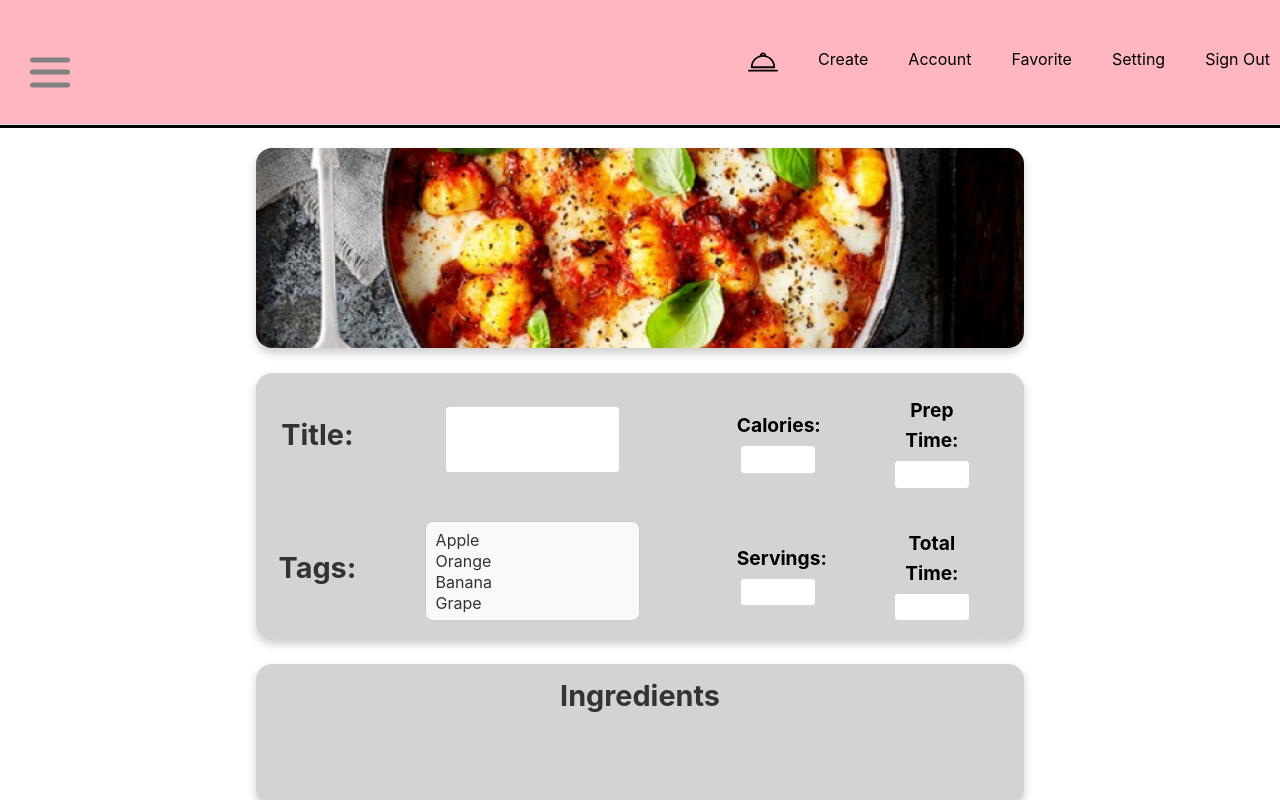
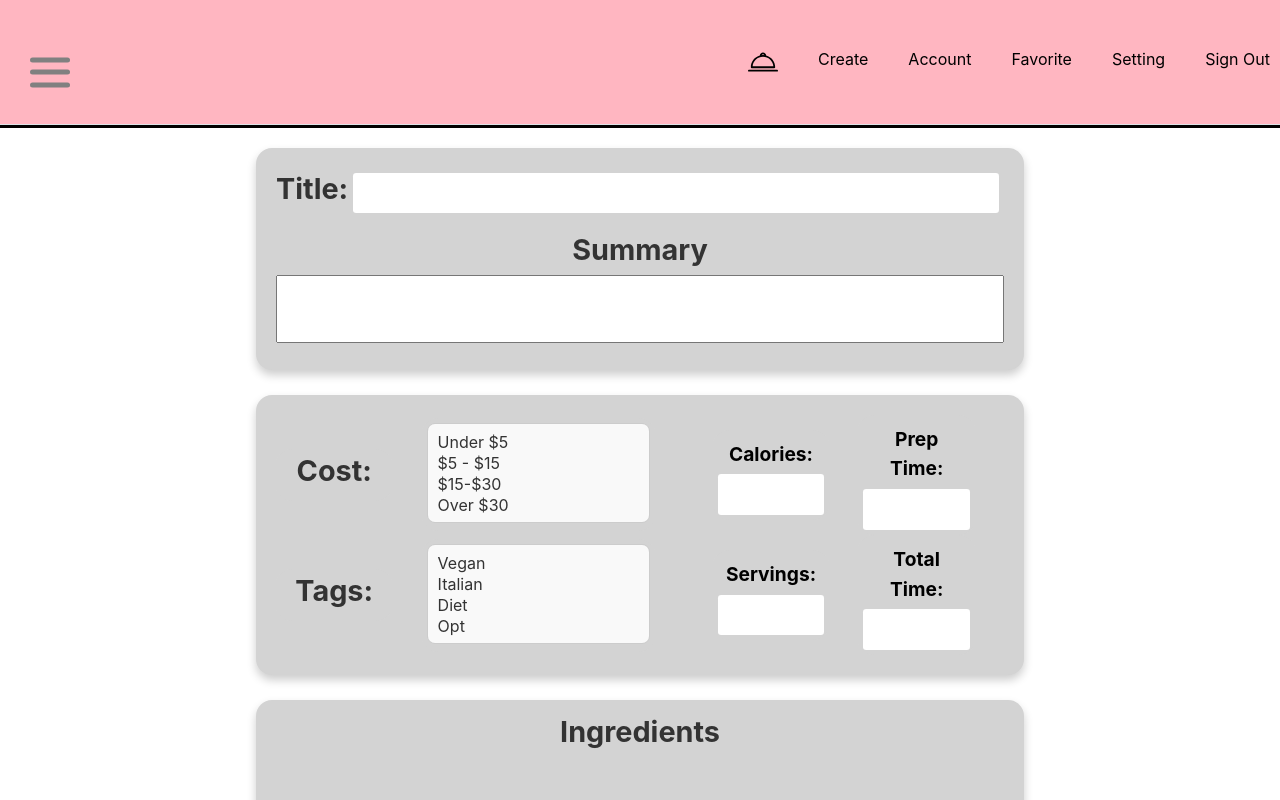
Before and after one commit to nguyenjh/CSE-110-Group-11, a React (Vite) app in the folder my-app/client/: page /create in a window 1280 px wide. Shown: the top 800 px of the page. Built offline with nearby package versions, Linux system fonts and the light colour scheme.

Commit message:
Create constants related to hardcoded filter options, added fields to post creation form (not yet integrated with context/db)

```diff
--- a/my-app/client/src/components/PostCreationPage/IngredientsList.tsx
+++ b/my-app/client/src/components/PostCreationPage/IngredientsList.tsx
@@ -11,6 +11,7 @@ function IngredientsList() {
   const removeIngredient = (index:number) => {
     setIngredients(ingredients.filter((_, i) => i !== index));
   };
+
   return (
     <div id="ingredients">
       <div>
@@ -19,6 +20,8 @@ function IngredientsList() {
           {ingredients.map((input, index) => (
             <div key={index}>
               <input
+
+                className="long-text-input"
                 type="text"
                 value={input}
                 onChange={(e) => {
--- a/my-app/client/src/components/PostCreationPage/RecipeAdditionalPhoto.tsx
+++ b/my-app/client/src/components/PostCreationPage/RecipeAdditionalPhoto.tsx
@@ -1,9 +1,8 @@
-import React from 'react';
-
+// TODO: hidden until photos can be handled
 function RecipeAdditionalPhoto() {
 
     return (
-        <div id='photo-upload'>
+        <div id='photo-upload' hidden>
             <h2>Upload Additional Photos</h2>
             <input type='file' accept=".jpg, .jpeg, .png"/>
         </div>
--- a/my-app/client/src/components/PostCreationPage/RecipeBanner.tsx
+++ b/my-app/client/src/components/PostCreationPage/RecipeBanner.tsx
@@ -1,7 +1,6 @@
-import React from "react";
-
+// TODO: hidden until photos can be handled
 function RecipeBanner() {
-  return <div id="recipe-banner"></div>;
+  return <div id="recipe-banner" hidden></div>;
 }
 
 export default RecipeBanner;
--- a/my-app/client/src/components/PostCreationPage/RecipeSummary.tsx
+++ b/my-app/client/src/components/PostCreationPage/RecipeDetails.tsx
@@ -1,7 +1,8 @@
 import {useContext} from "react";
 import { recipeContext } from "../../context/RecipeContext";
+import { priceRanges, suggestTag } from "../../constants/constants";
 
-function RecipeSummary() {
+function RecipeDetails() {
   const context = useContext(recipeContext);
   if (!context) {
     throw new Error('Component must be used within a RecipeProvider');
@@ -9,30 +10,31 @@ function RecipeSummary() {
   const { recipeForm, setRecipeForm } = context;
 
   return (
-    <div id="recipe-summary">
-      <div id="recipe-title">
-        <h2>Title:</h2>
+    <div id="recipe-details">
+      <div id="recipe-cost">
+        <h2>Cost:</h2>
       </div>
-      <div id='recipe-title-input' className="large-input-field">
-        <input type="text"
-        required
-        value = {recipeForm.name}
-        onChange = {(e) => setRecipeForm({...recipeForm, name: e.target.value})}/>
+      <div id="recipe-cost-input">
+        <select name="tags" className="multiple-selector" multiple>
+            {priceRanges.map((item, index) => (
+              <option data-testid={`price-option-${index}`} key={index} label={item}>{item}</option>
+          ))}
+        </select>
       </div>
       <div id="recipe-tags">
         <h2>Tags:</h2>
       </div>
       <div id="tag-selection" className="large-input-field">
-        <select name="tags" multiple>
-          <option value="apple">Apple</option>
-          <option value="orange">Orange</option>
-          <option value="banana">Banana</option>
-          <option value="grape">Grape</option>
+        <select name="tags" className="multiple-selector" multiple>
+          {suggestTag.map((item, index) => (
+            <option data-testid={`tag-${index}`} key={index} label={item}>{item}</option>
+          ))}
         </select>
       </div>
       <div>
         <label htmlFor="calories">Calories:</label>
         <input type="number"
+        id="calories"
         required
         value = {recipeForm.calories === 0 ? '' : recipeForm.calories}
         onChange = {(e) => setRecipeForm({...recipeForm, calories: Number(e.target.value)})}/>
@@ -40,6 +42,7 @@ function RecipeSummary() {
       <div>
         <label htmlFor="prep-time">Prep Time:</label>
         <input type="number"
+        id="prep-time"
         required
         value = {recipeForm.prep_time === 0 ? '' : recipeForm.prep_time}
         onChange = {(e) => setRecipeForm({...recipeForm, prep_time: Number(e.target.value)})}/>
@@ -47,6 +50,7 @@ function RecipeSummary() {
       <div>
         <label htmlFor="servings">Servings:</label>
         <input type="number"
+        id="servings"
         required
         value = {recipeForm.serving === 0 ? '' : recipeForm.serving}
         onChange = {(e) => setRecipeForm({...recipeForm, serving: Number(e.target.value)})}/>
@@ -54,6 +58,7 @@ function RecipeSummary() {
       <div>
         <label htmlFor="total-time">Total Time:</label>
         <input type="number"
+        id="total-time"
         required
         value = {recipeForm.estimated_total_time === 0 ? '' : recipeForm.estimated_total_time}
         onChange = {(e) => setRecipeForm({...recipeForm, estimated_total_time: Number(e.target.value)})}/>
@@ -62,4 +67,4 @@ function RecipeSummary() {
   );
 }
 
-export default RecipeSummary;
+export default RecipeDetails;
--- /dev/null
+++ b/my-app/client/src/components/PostCreationPage/RecipeMain.tsx
@@ -0,0 +1,44 @@
+import { ChangeEvent, useContext, useRef } from "react";
+import { recipeContext } from "../../context/RecipeContext";
+
+function RecipeMain() {
+    const context = useContext(recipeContext);
+    if (!context) {
+        throw new Error('Component must be used within a RecipeProvider');
+    }
+    const { recipeForm, setRecipeForm } = context;
+
+    // Use a ref to access the textarea DOM element
+    const textareaRef = useRef<HTMLTextAreaElement | null>(null);
+
+    // Handle dynamic height adjustment
+    const handleInput = (event: ChangeEvent<HTMLTextAreaElement>) => {
+        const textarea = textareaRef.current;
+        if (textarea) {
+        textarea.style.height = 'auto'; // Reset height to allow shrinking
+        textarea.style.height = `${textarea.scrollHeight}px`; // Set height to fit content
+        }
+    };
+
+    return(
+        <div id="recipe-main">
+            <div id='recipe-title' className="large-input-field">
+                <label htmlFor="recipe-title-input"><h2>Title:</h2></label>
+                <input type="text"
+                id="recipe-title-input"
+                value = {recipeForm.name}
+                onChange = {(e) => setRecipeForm({...recipeForm, name: e.target.value})}
+                required/>
+            </div>
+            <div id='recipe-summary' className="large-input-field">
+                <label htmlFor="recipe-summary-input"><h2>Summary</h2></label>
+                <textarea
+                id="recipe-summary-input"
+                ref={textareaRef}
+                onInput={handleInput}  />
+            </div>
+        </div>
+    )
+}
+
+export default RecipeMain;
--- a/my-app/client/src/constants/constants.tsx
+++ b/my-app/client/src/constants/constants.tsx
@@ -1,3 +1,15 @@
 export const suggestTag = [
-"Vegan", "Italian", "Diet", "Opt"
+    "Vegan", "Italian", "Diet", "Opt"
 ];
+
+export const priceRanges = [
+    "Under $5", "$5 - $15", "$15-$30", "Over $30"
+]
+
+export const calorieRanges = [
+    "Under 50 kcal", "50-150 kcal", "Over 150 kcal"
+]
+
+export const timeRanges = [
+    "Under 10 mins", "10-30 mins", "Over 30 mins"
+]
--- a/my-app/client/src/css/PostCreation.css
+++ b/my-app/client/src/css/PostCreation.css
@@ -1,5 +1,13 @@
 body {
   text-align: center;
+}
+
+input {
+  width: 100%; /* Ensure the input field stretches inside its parent */
+  border-radius: 0.2rem;
+  border: none;
+  padding: 8px;
+  font-size: 16px;
 }
 
 /* Page main content formatting */
@@ -29,17 +37,16 @@ body {
   height: 50px;
 }
 
-#create-recipe input {
-  width: 80%; /* Ensure the input field stretches inside its parent */
-  border-radius: .2rem;
-  border: none;
+.long-text-input {
+  width: 90%;
 }
 
 .large-input-field {
   align-self: center; /* align the text field vertically within div */
 }
 
-#create-recipe ul, ol {
+#create-recipe ul,
+ol {
   width: 100%;
   justify-self: center;
   text-align: left;
@@ -58,36 +65,63 @@ body {
   background-position: center;
 }
 
+/* Recipe title and summary component */
+#recipe-main {
+  height: minmax(200px, auto);
+  padding: 20px;
+}
+
+#recipe-title {
+  align-items: center;
+  display: flex;
+  justify-content: left;
+}
+
+#recipe-title input {
+  width: stretch;
+}
+
+#recipe-summary {
+  padding-top: 15px;
+}
+
+#recipe-summary textarea {
+  width: 100%;
+  resize: none;
+  padding: 8px;
+  font-size: 16px;
+}
+
 /* Recipe summary fields component */
-#recipe-summary {
+#recipe-details {
   /* min 200 pix height, max auto */
   border-radius: 1rem;
   display: grid;
   grid-template-columns: repeat(5, 1fr);
   grid-template-rows: repeat(2, 1fr);
   overflow: hidden;
+  padding: 20px;
 }
 
-#recipe-summary > div {
+#recipe-details > div {
   border-radius: 1rem;
-  padding: 15px;
+  padding: 5px;
   width: 80%; /* Ensure input fields fill the available space */
   align-self: center;
 }
 
-#recipe-summary #recipe-title-input input {
+#recipe-details #recipe-title-input input {
   padding: 10px;
   font-size: 1.8rem;
 }
 
-#recipe-summary label {
+#recipe-details label {
   font-size: 1.2rem;
   font-weight: bold;
   margin: 5px;
 }
 
-
-select[multiple] {
+.multiple-selector {
   width: 100%;
   padding: 8px;
   border: 1px solid #ccc;
@@ -99,12 +133,33 @@ select[multiple] {
   overflow-y: auto; /* Adds scroll if there are many options */
   outline: none; /* Remove outline on focus */
 }
-select[multiple] option:hover {
+
+.multiple-selector option:hover {
   background-color: #eaeaea;
 }
 
+.multiple-selector::-webkit-scrollbar {
+  display: block;
+  width: 8px; /* Width for vertical scrollbar */
+  height: 8px; /* Height for horizontal scrollbar */
+}
+
+.multiple-selector::-webkit-scrollbar-track {
+  background: #f1f1f1; /* Scrollbar track background */
+}
+
+.multiple-selector::-webkit-scrollbar-thumb {
+  background: #888; /* Scrollbar thumb color */
+  border-radius: 3px; /* Round corners */
+}
+
+.multiple-selector::-webkit-scrollbar-thumb:hover {
+  background: #555; /* Change color on hover */
+}
+
 /* Ingredients component */
-#create-recipe #ingredients, #create-recipe #directions{
+#create-recipe #ingredients,
+#create-recipe #directions {
   display: grid;
   grid-template-columns: 1fr;
   grid-template-rows: 1fr 50px;
@@ -133,7 +188,7 @@ select[multiple] option:hover {
   padding: 15px;
 }
 
-#photo-upload input{
+#photo-upload input {
   width: 70%;
   height: 200px;
   border: 2px dashed black;
@@ -147,56 +202,60 @@ select[multiple] option:hover {
 }
 
 /* Directions component */
-
-#directions > div { /* override default coloring to distinguish button and box */
+#directions > div {
+  /* override default coloring to distinguish button and box */
   padding: 15px;
   background: none;
 }
 
-#directions > div, #directions > button{
+#directions > div,
+#directions > button {
   border-radius: 1rem;
   box-shadow: 0 5px 10px rgba(0, 0, 0, 0.2);
 }
 
-
-
 /* Placement of recipe descriptors within the recipe-summary grid */
-#recipe-summary #recipe-title {
+#recipe-details #recipe-cost {
   grid-column: 1 / 2;
   grid-row: 1 / 2;
 }
 
-#recipe-summary #recipe-title-input {
+#recipe-details #recipe-cost-input {
+  grid-column: 2 / 4;
+  grid-row: 1 / 2;
+}
+
+#recipe-details #recipe-title-input {
   grid-column: 2/4;
   grid-row: 1 / 2;
 }
 
-#recipe-summary #recipe-tags {
+#recipe-details #recipe-tags {
   grid-column: 1 / 2;
   grid-row: 2 / 3;
 }
 
-#recipe-summary #tag-selection {
+#recipe-details #tag-selection {
   grid-column: 2 / 4;
   grid-row: 2 / 3;
 }
 
-#recipe-summary #calories {
+#recipe-details #calories {
   grid-column: 4/5;
   grid-row: 1/2;
 }
 
-#recipe-summary #servings {
+#recipe-details #servings {
   grid-column: 5/6;
   grid-row: 1/2;
 }
 
-#recipe-summary #prep-time {
+#recipe-details #prep-time {
   grid-column: 4/5;
   grid-row: 2/3;
 }
 
-#recipe-summary #total-time {
+#recipe-details #total-time {
   grid-column: 5/6;
   grid-row: 2/3;
 }
--- a/my-app/client/src/views/PostCreation.tsx
+++ b/my-app/client/src/views/PostCreation.tsx
@@ -2,13 +2,14 @@
 
 import React, { useContext} from "react";
 import RecipeBanner from "../components/PostCreationPage/RecipeBanner";
-import RecipeSummary from "../components/PostCreationPage/RecipeSummary";
+import RecipeDetails from "../components/PostCreationPage/RecipeDetails";
 import RecipeAdditionalPhoto from "../components/PostCreationPage/RecipeAdditionalPhoto";
 import RecipeDirections from "../components/PostCreationPage/RecipeDirections";
 import IngredientsList from "../components/PostCreationPage/IngredientsList";
 import { recipeContext } from "../context/RecipeContext";
 import { useNavigate } from "react-router-dom";
 import "../css/PostCreation.css";
+import RecipeMain from "../components/PostCreationPage/RecipeMain";
 
 function PostCreation() {
   const navigate = useNavigate();
@@ -66,7 +67,8 @@ function PostCreation() {
     <form onSubmit = {onSubmit}>
       <div id="create-recipe">
           <RecipeBanner />
-          <RecipeSummary />
+          <RecipeMain />
+          <RecipeDetails />
           <IngredientsList />
           <RecipeAdditionalPhoto />
           <RecipeDirections />
```
Also changed, not shown: 1 other file (tests, documents, lock files or other folders).
